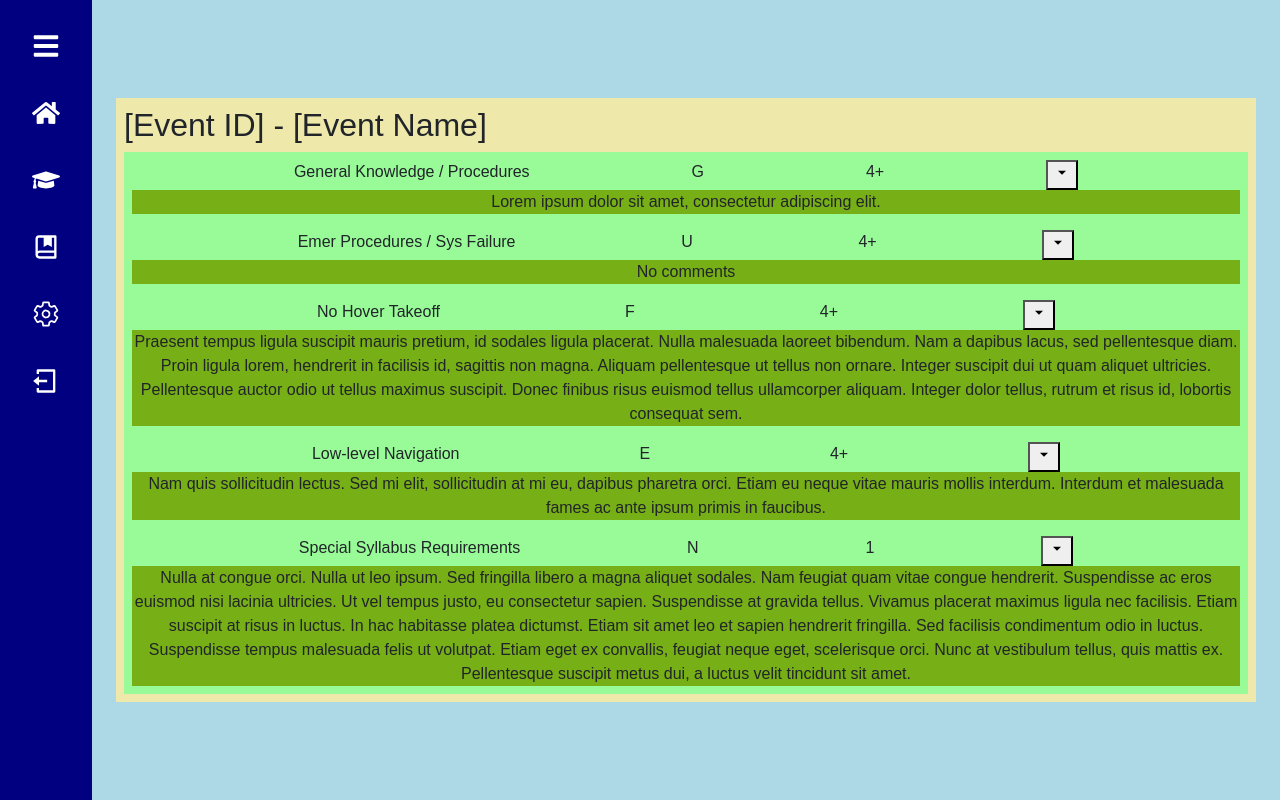
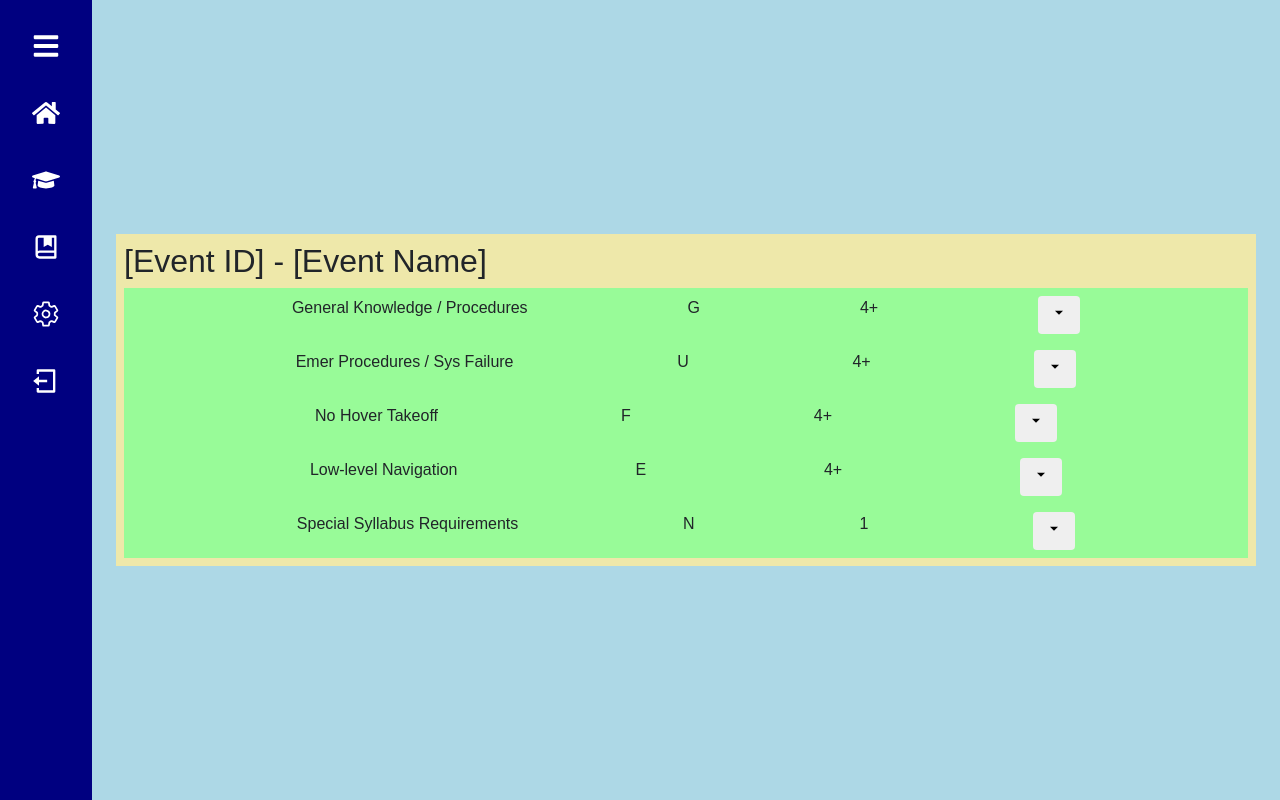
Before and after one commit to mattdillabough/cnatra-lms, a React (Create React App) app in the folder frontend/: page /Grades/1 in a window 1280 px wide. Built offline with nearby package versions, Linux system fonts and the light colour scheme.

Commit message:
Maneuver components are expandable & collapsible (#8)

```diff
--- a/frontend/src/App.css
+++ b/frontend/src/App.css
@@ -226,3 +226,7 @@
 .maneuver-body {
   background-color: rgb(119, 175, 23);
 }
+
+.toggle-maneuver:hover {
+  background: pink;
+}
--- a/frontend/src/Components/Grading/Maneuver.js
+++ b/frontend/src/Components/Grading/Maneuver.js
@@ -1,19 +1,22 @@
-import React from "react";
+import React, {useState} from "react";
 
 import {RiArrowDownSFill} from "react-icons/ri";
 
 
 function Maneuver({maneuver}){
   // console.log("props?", maneuver)
+  const [dropdown, setDropDown] = useState(false);
+  const toggleDropDown = () => {setDropDown(!dropdown)}
+
   return(
     <div className="maneuver container-fluid">
         <div className="maneuver-header">
           <div>{maneuver.description|| "Maneuver Name"}</div>
           <div>{maneuver.grade||"Grade"}</div>
           <div>{maneuver.MIF||"MIF"}</div>
-          <button type="button"><RiArrowDownSFill/></button>
+          <button type="button" className="toggle-maneuver btn" data-bs-toggle="collapse" data-bs-target="#collapseExample" aria-expanded="false" aria-controls="collapseExample" onClick={toggleDropDown}><RiArrowDownSFill/></button>
         </div>
-        <div className="maneuver-body">
+        <div className={dropdown ? "maneuver-body collapse show" : "maneuver-body collapse" } id="collapseExample" aria-expanded="false" aria-controls="collapseExample">
           <div>{maneuver.comments||"No comments"}</div>
         </div>
       </div>
```
